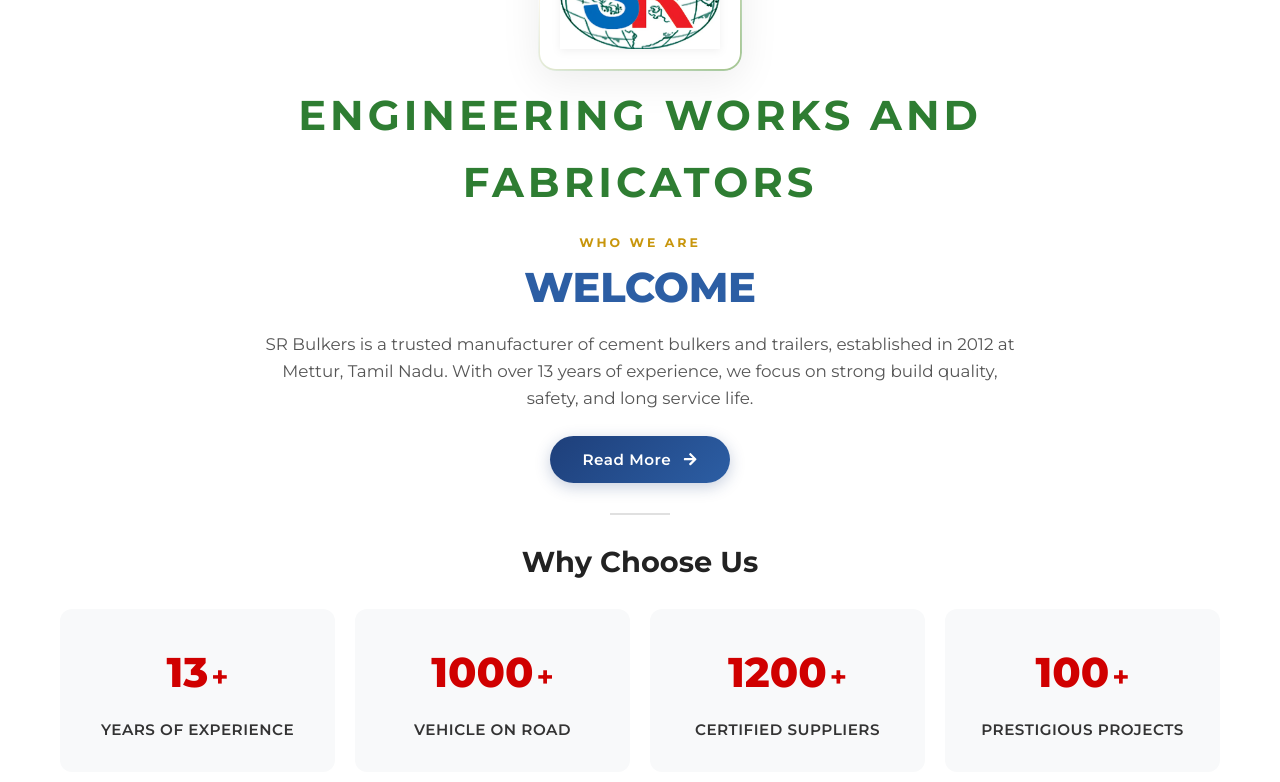
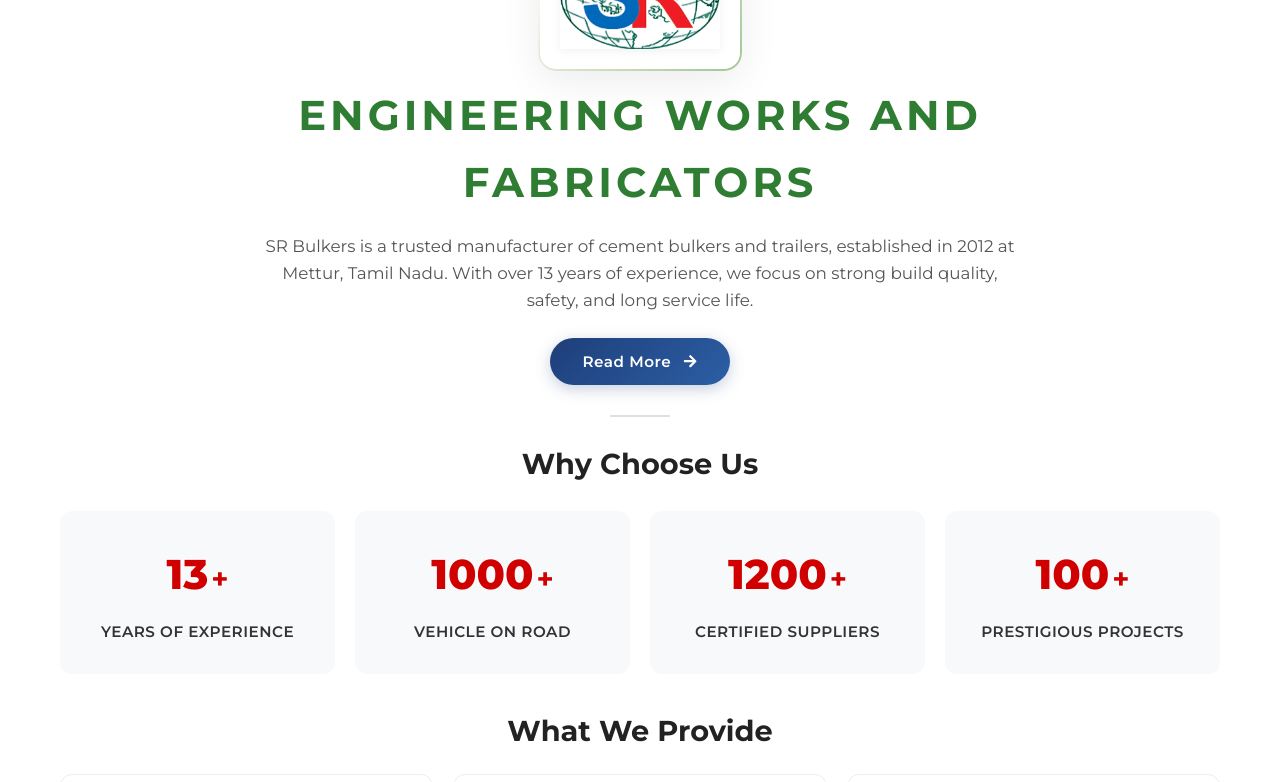
Before and after one commit to prasadraj26/SR-Bulkers-Website, a React (Vite) app: page / in a window 1280 px wide. Shown: the part 939-1721 px from the top of the page. Built offline with nearby package versions, Linux system fonts and the light colour scheme; no server answers; the database is empty.

Commit message:
description title modified

```diff
--- a/src/components/About.css
+++ b/src/components/About.css
@@ -136,40 +136,6 @@
   margin-left: 20px;
 }
 
-/* ── EYEBROW "WHO WE ARE" ── */
-.home-about-section .home-eyebrow {
-  display: block !important;
-  width: 100% !important;
-  text-align: center !important;
-  margin: 0 auto 10px !important;
-  letter-spacing: 3px;
-  font-weight: 700;
-  color: var(--gold, #c8960c) !important;
-  font-family: 'Montserrat', sans-serif !important;
-  font-size: 0.78rem;
-  text-transform: uppercase;
-}
-
-/* ── TITLE ── */
-.home-about-section .home-about-title {
-  font-size: clamp(1.8rem, 3.5vw, 2.6rem) !important;
-  font-weight: 800 !important;
-  color: #2c5ea4 !important;
-  font-family: 'Montserrat', sans-serif !important;
-  line-height: 1.2 !important;
-  margin: 0 0 16px !important;
-  letter-spacing: -0.3px !important;
-  display: block !important;
-  text-align: center !important;
-  text-transform: none !important;
-  text-decoration: none !important;
-  border-bottom: none !important;
-}
-
-.home-about-section .home-about-title::after {
-  display: none !important;
-  content: none !important;
-}
 
 /* ── SUBTITLE ── */
 .home-about-section .home-section-subtitle {
--- a/src/components/About.jsx
+++ b/src/components/About.jsx
@@ -101,13 +101,6 @@ const About = () => {
             </span>
           </motion.div>
 
-          <motion.span className="home-eyebrow" variants={subtitleVariants}>
-            WHO WE ARE
-          </motion.span>
-
-          <motion.h2 className="home-about-title" variants={titleVariants}>
-            WELCOME
-          </motion.h2>
 
           <motion.p className="home-section-subtitle" variants={subtitleVariants}>
             SR Bulkers is a trusted manufacturer of cement bulkers and trailers,
```
